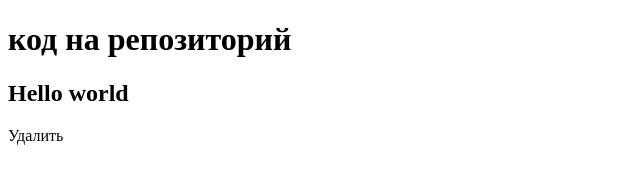
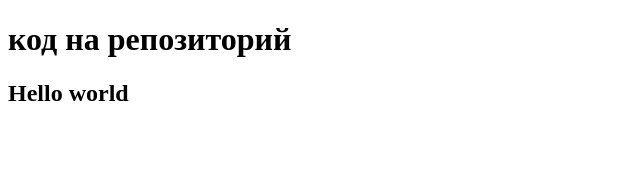
Before and after one commit to 1HACER2/test, a plain HTML site: page index.html in a window 1280 px wide. Shown: the full height of the page, 0-640 px from the left. Drawn offline with Linux system fonts and the light colour scheme.

Commit message:
Revert "wrong"
This reverts commit 105b36ade4ba44c43e60fc8fae4c9607d7c05625.

```diff
--- a/index.html
+++ b/index.html
@@ -8,6 +8,5 @@
 <body>
     <h1>код на репозиторий</h1>
     <h2>Hello world</h2>
-    <p>Удалить</p>
 </body>
 </html>
```
